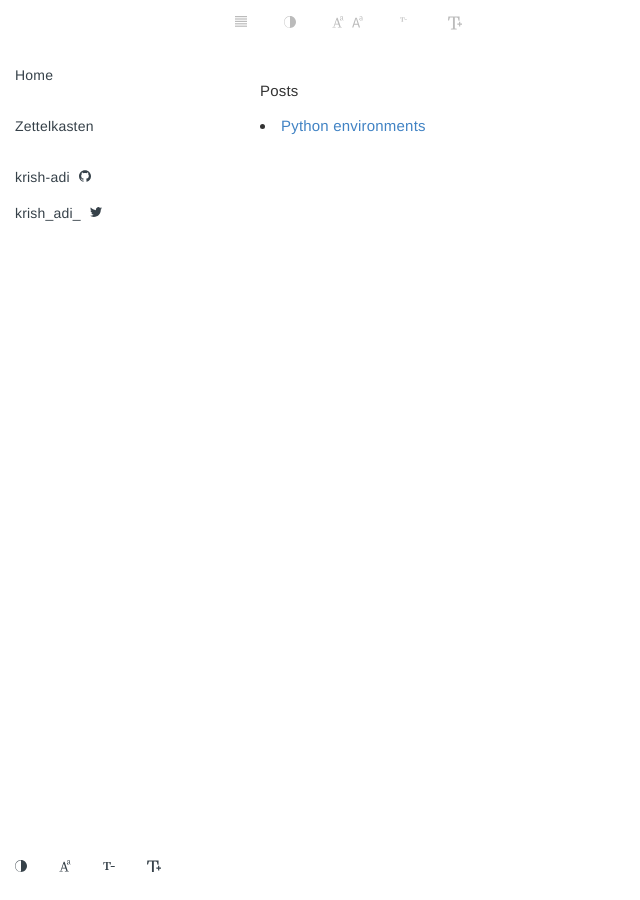
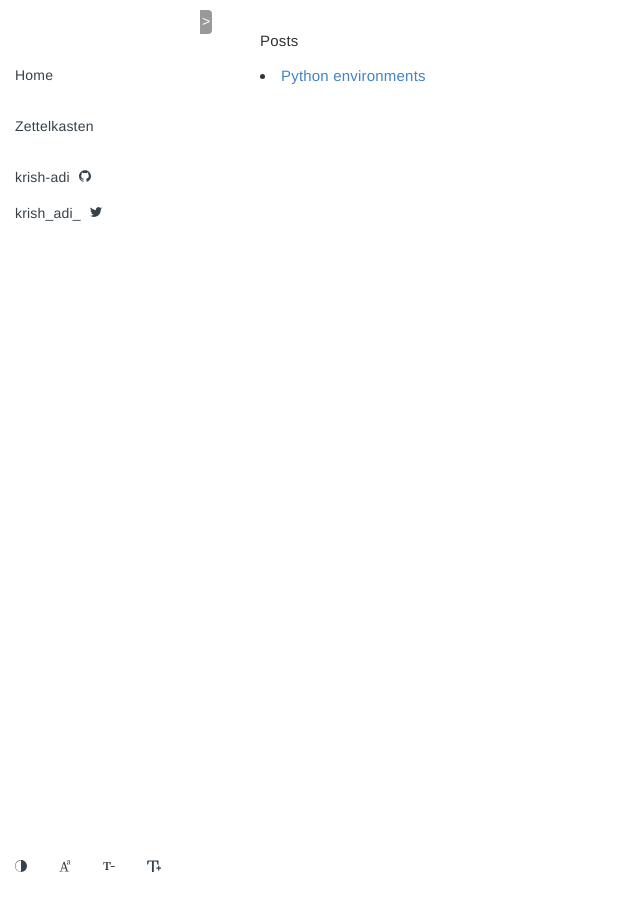
Before and after one commit to krish-adi/krish-adi, a Jekyll site: the page built from index.html, in a window 1280 px wide. Shown: the whole page, without its empty margins (0-640 px from the left). Built offline with Jekyll 4.4.1, drawn with Linux system fonts in a browser that asks for light colours.

Commit message:
without navbar

```diff
--- a/_includes/body.html
+++ b/_includes/body.html
@@ -1,5 +1,7 @@
+<a onclick="toggleSidebar()" class="sidebar-toggle">
+    &#62;
+</a>
 <div class="body-inner">
-    {%- include navbar.html -%}
     <div class="page-wrapper">
         <div class="page-inner">
             <section class="normal markdown-section">{{ content }}</section>
--- a/_includes/postbody.html
+++ b/_includes/postbody.html
@@ -2,7 +2,6 @@
     &#62;
 <a>
 <div class="body-inner">
-    {%- include navbar.html -%}
     <div class="page-wrapper">
         <div class="page-inner">
             <section class="normal markdown-section">{{ content }}</section>
--- a/assets/css/main.css
+++ b/assets/css/main.css
@@ -259,8 +259,8 @@ body {
     cursor: pointer;
     position: absolute;
     top: 10px;
-    padding: 5px 3px 7px 3px;
-    font-size: medium;
+    padding: 3px 2px 5px 2px;
+    font-size: 14px;
     font-weight: 500;
     background-color: #999999;
     color: #ffffff;
```
